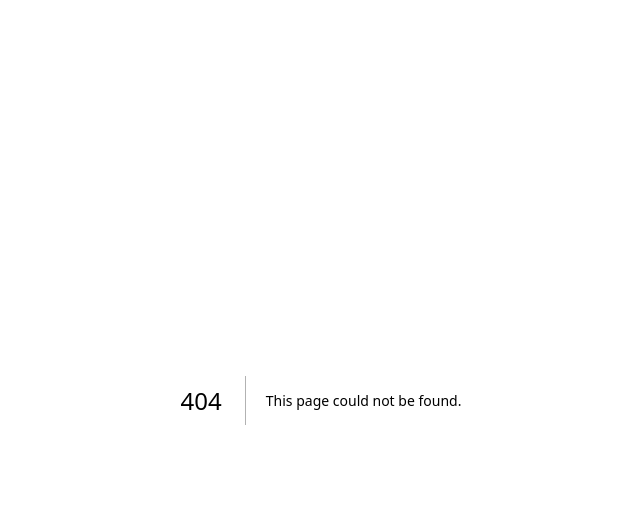
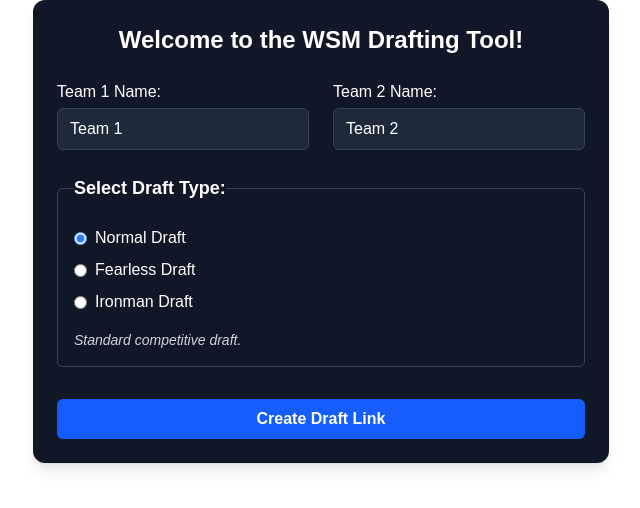
Before and after one commit to gabengu/lockedin, a Next.js app in the folder Frontend/: page /draft in a window 1280 px wide. Before the commit this address had no page. Shown: the top 508 px of the page, without its empty margins (319-959 px from the left). Built offline with nearby package versions, Linux system fonts and the light colour scheme.

Commit message:
Added Draft Tool Landing page. Still need to add button functionality/link creation.

```diff
--- /dev/null
+++ b/Frontend/src/app/draft/page.tsx
@@ -0,0 +1,87 @@
+"use client"
+import React from "react"
+
+export default function Draft() {
+
+    const[draftType, setDraftType] = React.useState("normal")
+
+    const draftDesc: Record<string, string> = {
+        normal: "Standard competitive draft.",
+        fearless: "Standard draft rules, but each champion may only be picked once in a series.",
+        ironman: "Fearless draft rules, but bans carry over across games."
+    }
+
+    return (
+        <section className="max-w-xl mx-auto p-6 bg-gray-900 text-white rounded-xl shadow-lg">
+            <h1 className="text-2xl font-bold mb-6 text-center">Welcome to the WSM Drafting Tool!</h1>
+            <form className="flex flex-col gap-6">
+                <div className="flex flex-col sm:flex-row gap-6">
+                    <label className="flex flex-col flex-1">
+                        <span className="mb-1 font-medium">Team 1 Name:</span>
+                        <input
+                            type="text"
+                            name="team1"
+                            placeholder="Team 1"
+                            defaultValue="Team 1"
+                            className="px-3 py-2 rounded-md bg-gray-800 border border-gray-700 focus:outline-none focus:ring-2 focus:ring-blue-500"
+                        />
+                    </label>
+                    <label className="flex flex-col flex-1">
+                        <span className="mb-1 font-medium">Team 2 Name:</span>
+                        <input
+                            type="text"
+                            name="team2"
+                            placeholder="Team 2"
+                            defaultValue="Team 2"
+                            className="px-3 py-2 rounded-md bg-gray-800 border border-gray-700 focus:outline-none focus:ring-2 focus:ring-blue-500"
+                        />
+                    </label>
+                </div>
+
+                <fieldset className="border border-gray-700 rounded-md p-4">
+                    <legend className="text-lg font-semibold mb-2">Select Draft Type:</legend>
+                    <div className="flex flex-col gap-2">
+                        <label className="flex items-center gap-2 group cursor-pointer">
+                            <input
+                                type="radio"
+                                name="draftType"
+                                value="normal"
+                                defaultChecked
+                                className="accent-blue-500"
+                                onChange={()=>setDraftType("normal")}
+                            />
+                            Normal Draft
+                        </label>
+                        <label className="flex items-center gap-2">
+                            <input
+                                type="radio"
+                                name="draftType"
+                                value="fearless"
+                                className="accent-blue-500"
+                                onChange={()=>setDraftType("fearless")}
+                            />
+                            Fearless Draft
+                        </label>
+                        <label className="flex items-center gap-2">
+                            <input
+                                type="radio"
+                                name="draftType"
+                                value="ironman"
+                                className="accent-blue-500"
+                                onChange={()=>setDraftType("ironman")}
+                            />
+                            Ironman Draft
+                        </label>
+                    </div>
+                    <p className="mt-4 text-sm text-gray-300 italic">{draftDesc[draftType]}</p>
+                </fieldset>
+
+                <button
+                    type="submit"
+                    className="mt-2 px-4 py-2 rounded-md bg-blue-600 hover:bg-blue-700 font-semibold transition-colors">
+                    Create Draft Link
+                </button>
+            </form>
+        </section>
+    );
+}
```
Also changed, not shown: Frontend/src/app/draft/[draftID]/page.tsx (added).
